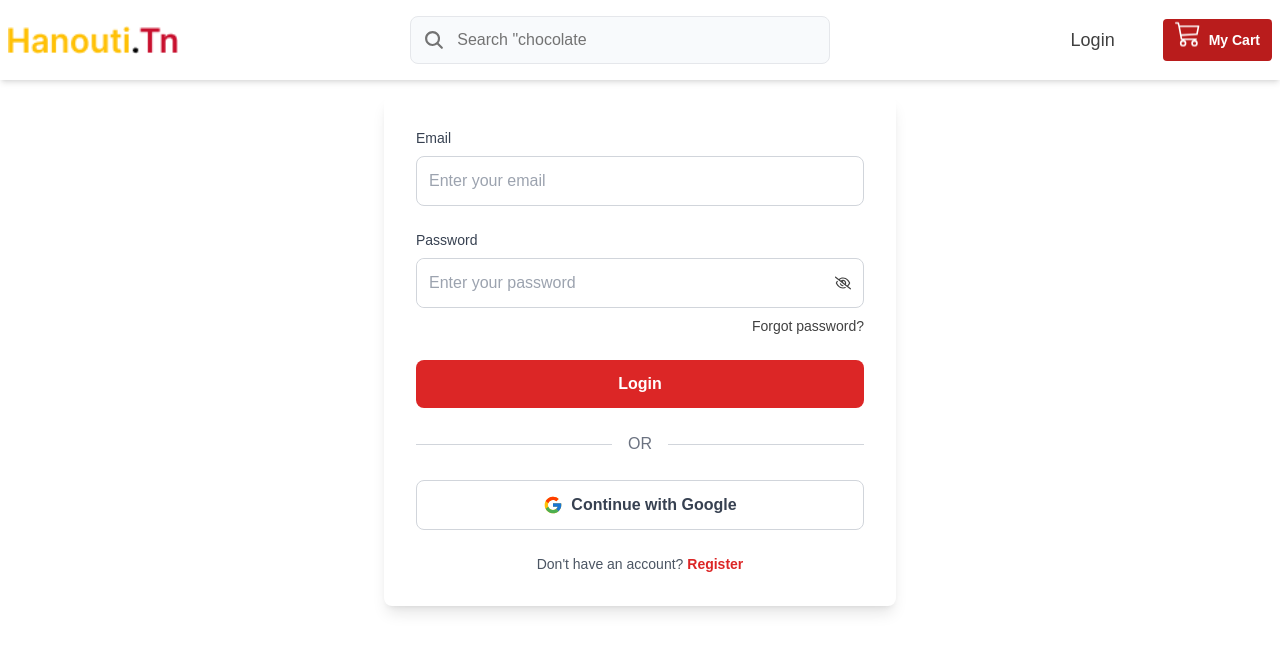
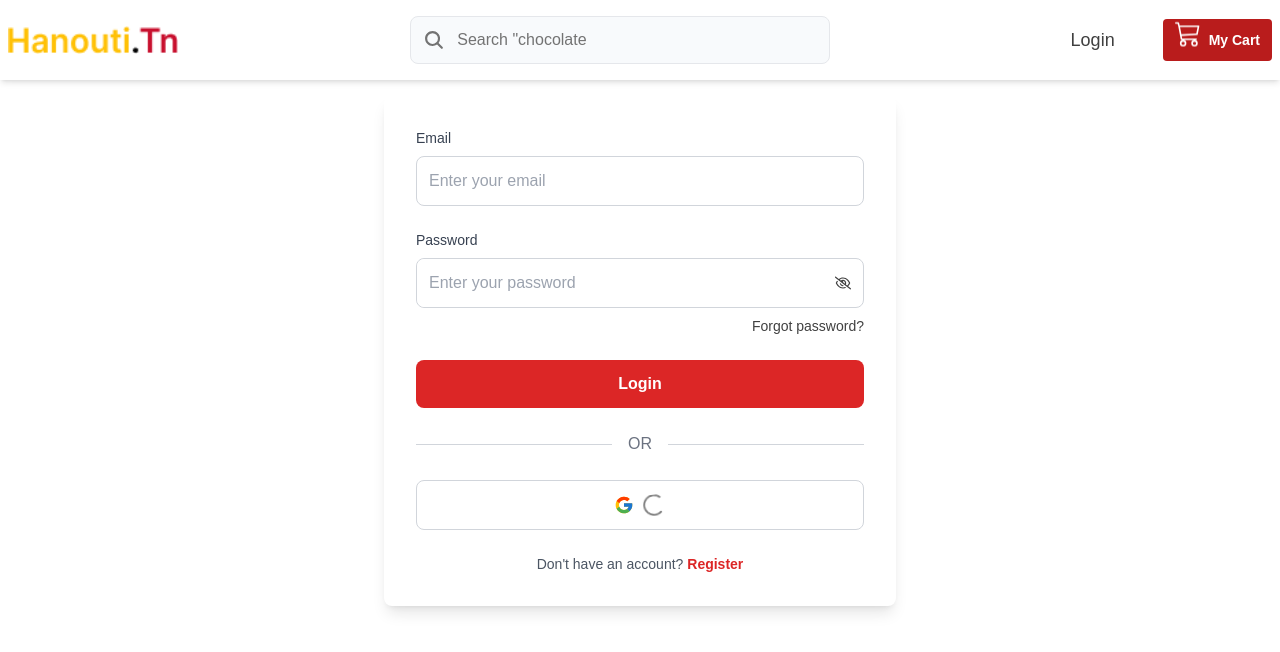
Before and after one commit to aminammar1/TunisianShop-NextJS, a Next.js app in the folder client/: page /login in a window 1280 px wide. Both pictures are taken after a click on the button "Continue with Google". Shown: the top 652 px of the page. Built offline with nearby package versions, Linux system fonts and the light colour scheme; no server answers.

Commit message:
add Google authentication component and API integration; update user profile handling

```diff
--- a/client/app/api/GlobalApi.js
+++ b/client/app/api/GlobalApi.js
@@ -45,6 +45,10 @@ const GlobalApi = {
     url: '/api/user/update-user',
     method: 'put',
   },
+  googleAuth: {
+    url: '/api/user/google-auth',
+    method: 'post',
+  },
 }
 
 export default GlobalApi
--- /dev/null
+++ b/client/components/GoogleAuth.jsx
@@ -0,0 +1,67 @@
+'use client'
+
+import { GoogleAuthProvider, getAuth, signInWithPopup } from 'firebase/auth'
+import { app } from '@/utils/firebase'
+import { useState } from 'react'
+import { useRouter } from 'next/navigation'
+import GlobalApi from '@/app/api/GlobalApi'
+import toast from 'react-hot-toast'
+import Axios from '@/utils/Axios'
+import AxiosToastError from '@/utils/AxiosToastError'
+import { useDispatch } from 'react-redux'
+import { setUser } from '@/store/userSlice'
+import { ClipLoader } from 'react-spinners'
+import { FcGoogle } from 'react-icons/fc'
+import fetchUserDetails from '@/utils/UserDetails'
+
+export default function GoogleAuth() {
+  const dispatch = useDispatch()
+  const router = useRouter()
+  const [loading, setLoading] = useState(false)
+
+  const handleGoogleClick = async () => {
+    try {
+      setLoading(true)
+      const provider = new GoogleAuthProvider()
+      const auth = getAuth(app)
+      const result = await signInWithPopup(auth, provider)
+      const { displayName: name, email, photoURL: photo } = result.user
+
+      const response = await Axios({
+        ...GlobalApi.googleAuth,
+        data: { name, email, photo },
+      })
+
+      if (response.data.success) {
+        toast.success(response.data.message, { position: 'top-center' })
+
+        localStorage.setItem('accessToken', response.data.accessToken)
+        localStorage.setItem('refreshToken', response.data.refreshToken)
+
+        const user = await fetchUserDetails()
+
+        dispatch(setUser(user.data))
+
+        router.push('/')
+      }
+    } catch (error) {
+      AxiosToastError(error)
+    } finally {
+      setLoading(false)
+    }
+  }
+
+  return (
+    <button
+      onClick={handleGoogleClick}
+      className="w-full flex items-center justify-center gap-2 py-3 border border-gray-300 rounded-lg font-semibold text-gray-700 hover:bg-gray-50 transition-colors duration-200"
+    >
+      <FcGoogle className="text-xl" />
+      {loading ? (
+        <ClipLoader size={24} color={'#808080'} />
+      ) : (
+        'Continue with Google'
+      )}
+    </button>
+  )
+}
--- a/client/components/Login.jsx
+++ b/client/components/Login.jsx
@@ -8,11 +8,11 @@ import Axios from '@/utils/Axios'
 import fetchUserDetails from '@/utils/UserDetails'
 import AxiosToastError from '@/utils/AxiosToastError'
 import { FaRegEyeSlash, FaRegEye } from 'react-icons/fa6'
-import { FcGoogle } from 'react-icons/fc'
 import { ClipLoader } from 'react-spinners'
 import { useDispatch } from 'react-redux'
 import { setUser } from '@/store/userSlice'
 import toast from 'react-hot-toast'
+import GoogleAuth from './GoogleAuth'
 
 export default function Login() {
   const router = useRouter()
@@ -125,10 +125,7 @@ export default function Login() {
           <span className="mx-4 text-gray-500">OR</span>
           <div className="flex-grow border-t border-gray-300"></div>
         </div>
-        <button className="w-full flex items-center justify-center gap-2 py-3 border border-gray-300 rounded-lg font-semibold text-gray-700 hover:bg-gray-50 transition-colors duration-200">
-          <FcGoogle className="text-xl" />
-          Continue with Google
-        </button>
+        <GoogleAuth />
         <p className="text-center mt-6 text-sm text-gray-600">
           Don't have an account?{' '}
           <Link
--- a/client/components/profile-user/ProfileUser.jsx
+++ b/client/components/profile-user/ProfileUser.jsx
@@ -20,7 +20,7 @@ export default function ProfileUser() {
   const [userData, setUserData] = useState({
     name: user.name,
     email: user.email,
-    mobile: user.mobile,
+    mobile: user.mobile || '',
   })
 
   useEffect(() => {
@@ -114,7 +114,7 @@ export default function ProfileUser() {
             id="mobile"
             placeholder="Enter your mobile"
             className="p-2 bg-blue-50 outline-none border focus-within:border-primary-200 rounded"
-            value={userData.mobile}
+            value={userData.mobile || ''}
             name="mobile"
             onChange={handlechange}
             required
--- a/client/utils/firebase.js
+++ b/client/utils/firebase.js
@@ -14,4 +14,4 @@ const firebaseConfig = {
 }
 
 // Initialize Firebase
-const app = initializeApp(firebaseConfig)
+export const app = initializeApp(firebaseConfig)
```
Also changed, not shown: client/utils/GoogleAuth.js (deleted), 1 other file (tests, documents, lock files or other folders).
